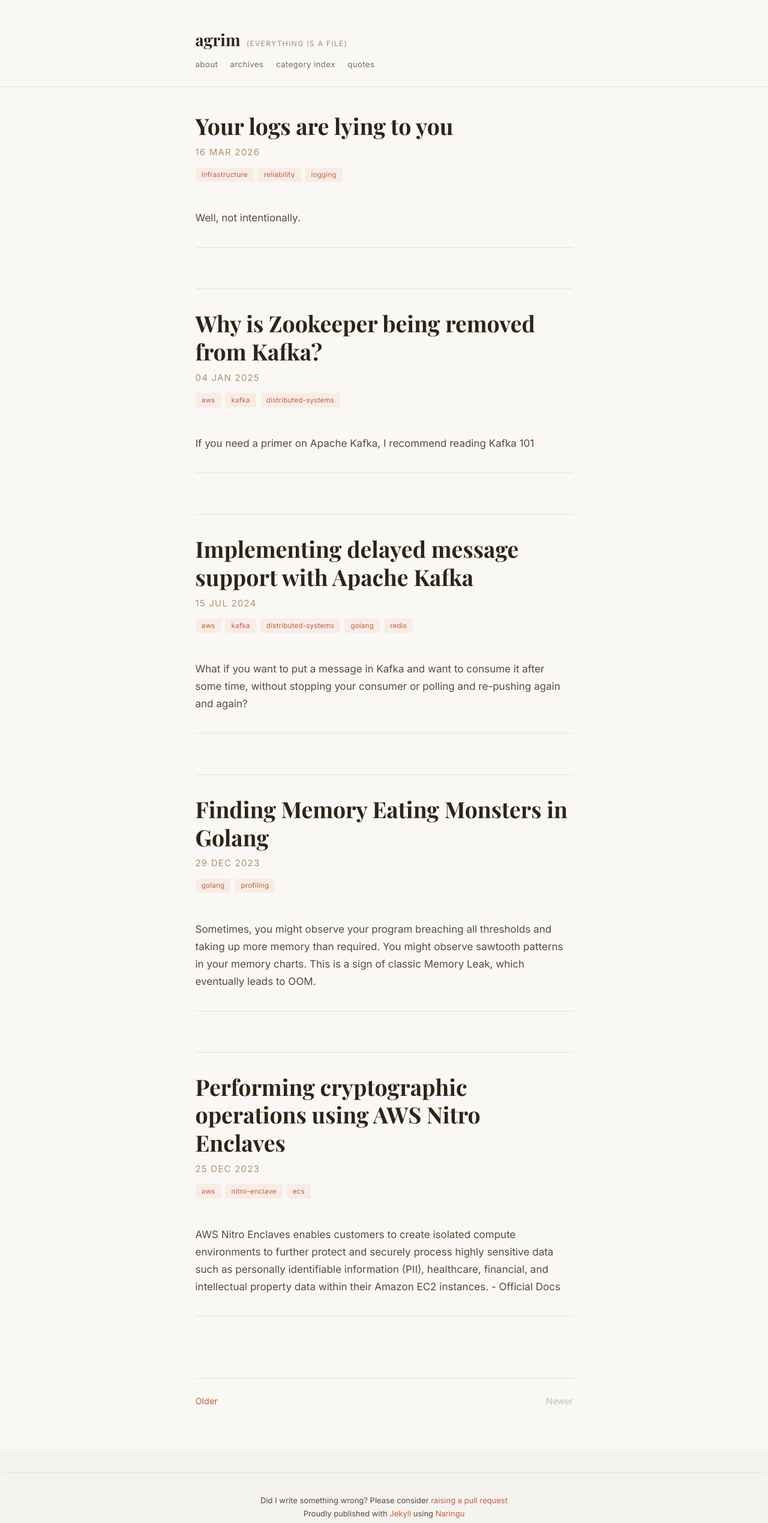
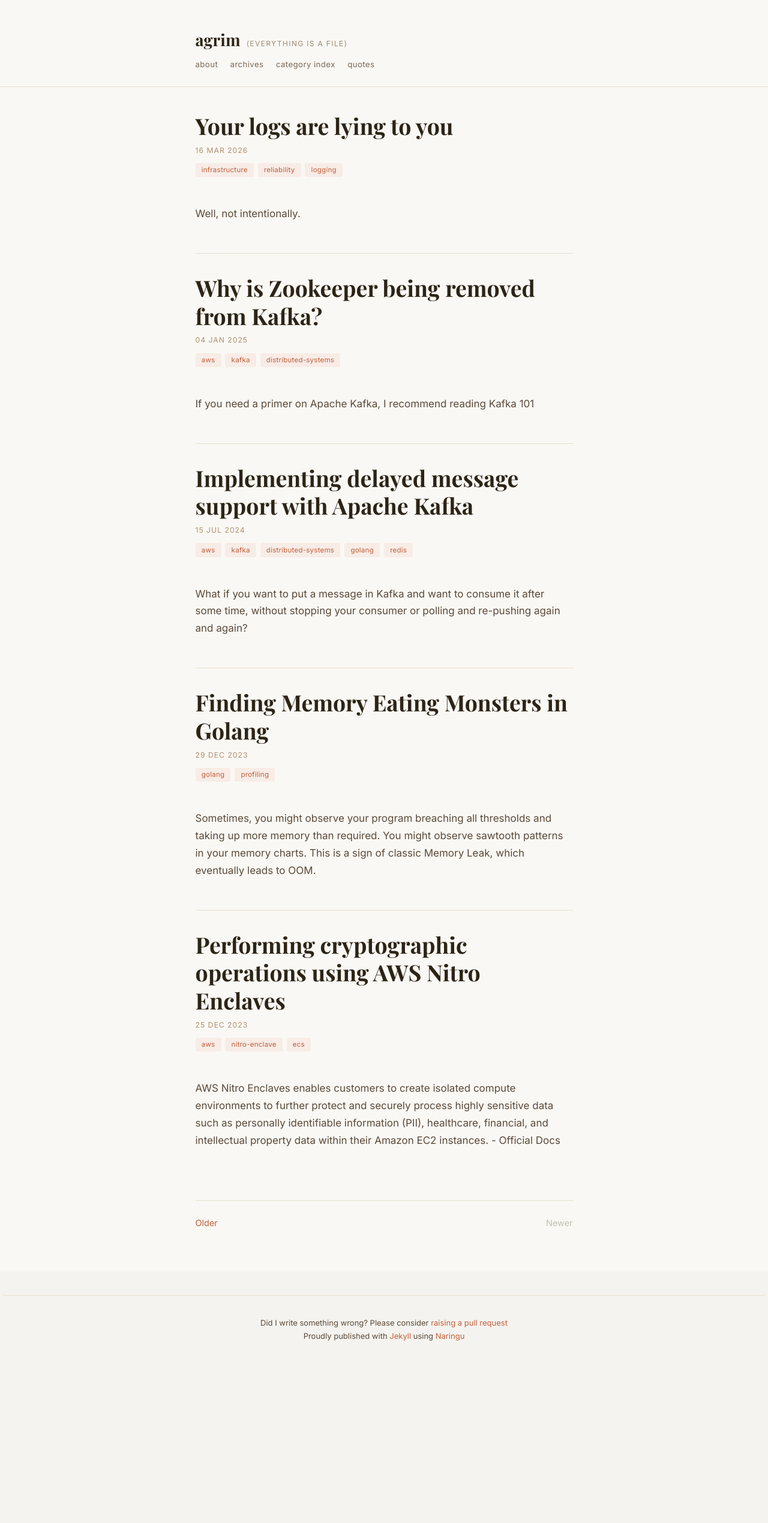
Before and after one commit to agrim123/agrim123.github.io, a Jekyll site: the page built from index.html, in a window 1280 px wide. Shown: the whole page at 60% size. Built offline with Jekyll 4.4.1, drawn with Linux system fonts in a browser that asks for light colours; nearby versions of some CDN libraries; some web fonts are replaced; the list of posts is cut into pages by our own code; after the commit the page ends 2243 px from its top, so only the background shows below that.

Commit message:
fix: remove remaining inline styles from index.html

```diff
--- a/index.html
+++ b/index.html
@@ -11,7 +11,7 @@
         {{ post.title }}
       </a>
     </h1>
-    <span class="post-date" style="margin-bottom: 0.5rem; font-size: 15px;">{{ post.date | date_to_string }}</span>
+    <span class="post-date">{{ post.date | date_to_string }}</span>
     <ul class="category-list">
       {% for category in post.categories %}
       <li><a href="/categories/#{{category}}" class="category-list-element" target="_blank">{{ category }}</a></li>
@@ -19,7 +19,6 @@
     </ul>
     <br>
     <p>{{ post.excerpt | strip_html | truncate: 500 }}</p>
-    <hr/>
   </div>
   {% endfor %}
 </div>
```
